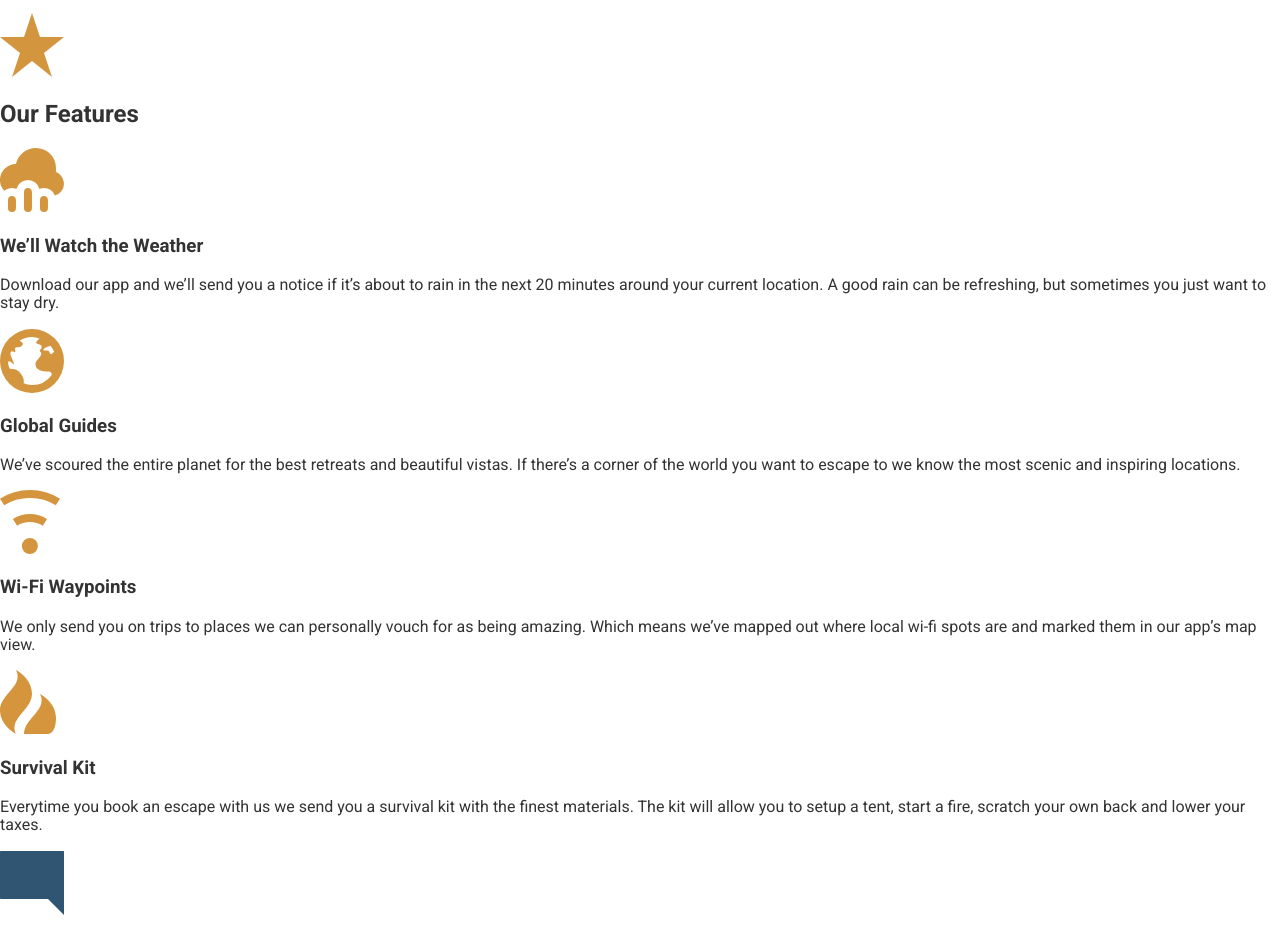
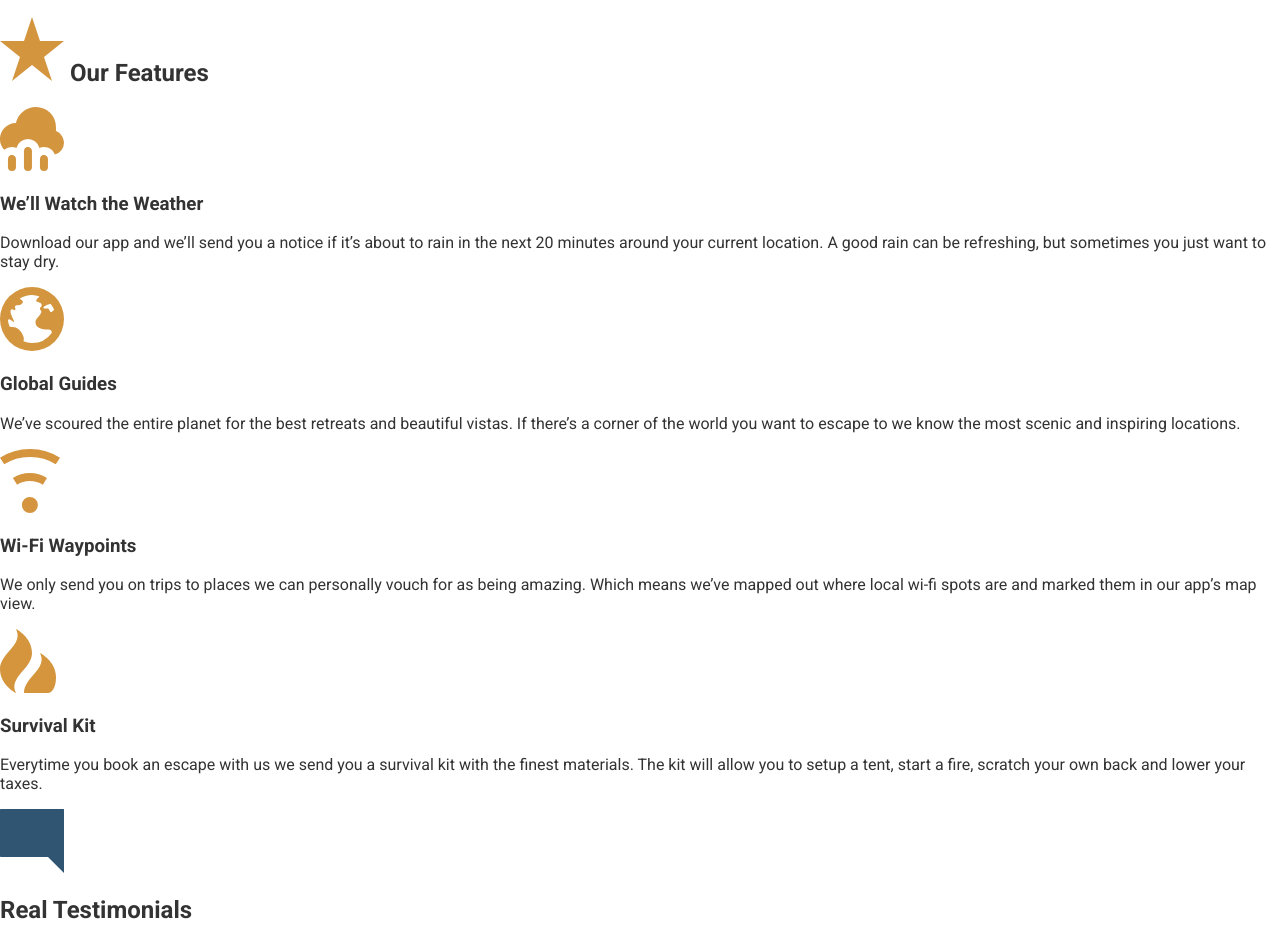
Before and after one commit to Gsyrx/travel-web, a plain HTML site: page app/index.html in a window 1280 px wide. Shown: the part 2074-3002 px from the top of the page. Drawn offline with Linux system fonts and the light colour scheme.

Commit message:
Completed feature section

```diff
--- /dev/null
+++ b/app/assets/styles/modules/_feature-item.css
@@ -0,0 +1,32 @@
+.feature-item {
+  position: relative;
+  padding-bottom: 2.5rem;
+
+  @mixin atSmall {
+    padding-left: 94px;
+  }
+
+  &__icon {
+    display: block;
+    margin: 0 auto;
+
+    @mixin atSmall {
+      position: absolute;
+      left: 0;
+    }
+  }
+
+  &__title {
+    font-size: 1.6rem;
+    font-weight: 300;
+    margin-top: .7em;
+    margin-bottom: .8rem;
+    text-align: center;
+
+    @mixin atSmall {
+      text-align: left;
+      margin-top: 1em;
+      font-size: 1.875rem;
+    }
+  }
+}
--- a/app/assets/styles/modules/_generic-content-container.css
+++ b/app/assets/styles/modules/_generic-content-container.css
@@ -1,8 +1,9 @@
 .generic-content-container {
 
   p {
+    font-weight: 300;
     line-height: 1.65;
-    margin: 1.8rem 0;
+    margin: 0 0 1.8rem 0;
 
     @mixin atSmall {
       font-size: 1.125rem;
--- a/app/assets/styles/modules/_row.css
+++ b/app/assets/styles/modules/_row.css
@@ -6,8 +6,16 @@
     margin-right: -65px;
   }
 
+  &--gutters-large {
+    margin-right: -100px;
+  }
+
   &--gutters > div {
     padding-right: 65px;
+  }
+
+  &--gutters-large > div {
+    padding-right: 100px;
   }
 
   &__b-margin-until-medium {
@@ -29,6 +37,11 @@
       width: 37%;
     }
 
+    &__medium-6 {
+      float: left;
+      width: 50%;
+    }
+
     &__medium-8 {
       float: left;
       width: 66.66%;
@@ -38,4 +51,6 @@
       width: 63%;
     }
   }
+
+
 }
--- /dev/null
+++ b/app/assets/styles/modules/_section-title.css
@@ -0,0 +1,28 @@
+.section-title {
+  font-size: 2.55rem;
+  font-weight: 300;
+  text-align: center;
+
+  @mixin atSmall {
+    font-size: 3.75rem;
+  }
+
+  strong {
+    font-weight: 500;
+  }
+
+  &__icon {
+    display: block;
+    margin-left: auto;
+    margin-right: auto;
+    margin-bottom: .6rem;
+
+    @mixin atSmall {
+      margin-right: .5rem;
+      margin-left: 0;
+      margin-bottom: 0;
+      display: inline-block;
+    }
+  }
+
+}
--- a/app/assets/styles/styles.css
+++ b/app/assets/styles/styles.css
@@ -9,3 +9,4 @@
 @import "modules/_headline";
 @import "modules/_row";
 @import "modules/_generic-content-container";
+@import "modules/_section-title";
--- a/app/index.html
+++ b/app/index.html
@@ -172,40 +172,70 @@
 
     <div id="features" class="page-section page-section--blue">
       <div class="wrapper">
-        <img src="assets/images/icons/star.svg" />
-        <h2>Our Features</h2>
+        <h2 class="section-title">
+          <img class="section-title__icon" src="assets/images/icons/star.svg" />
+          Our <strong>Features</strong>
+        </h2>
 
-        <img src="assets/images/icons/rain.svg" />
-        <h3>We&rsquo;ll Watch the Weather</h3>
+        <div class="row row--gutters-large generic-content-container">
+          <div class="row__medium-6">
+            <div class="feature-item">
+              <img
+                class="feature-item__icon"
+                src="assets/images/icons/rain.svg"
+              />
+              <h3 class="feature-item__title">We&rsquo;ll Watch the Weather</h3>
               <p>
-          Download our app and we&rsquo;ll send you a notice if it&rsquo;s about
-          to rain in the next 20 minutes around your current location. A good
-          rain can be refreshing, but sometimes you just want to stay dry.
+                Download our app and we&rsquo;ll send you a notice if it&rsquo;s
+                about to rain in the next 20 minutes around your current
+                location. A good rain can be refreshing, but sometimes you just
+                want to stay dry.
               </p>
+            </div>
 
-        <img src="assets/images/icons/globe.svg" />
-        <h3>Global Guides</h3>
+            <div class="feature-item">
+              <img
+                class="feature-item__icon"
+                src="assets/images/icons/globe.svg"
+              />
+              <h3 class="feature-item__title">Global Guides</h3>
               <p>
                 We&rsquo;ve scoured the entire planet for the best retreats and
-          beautiful vistas. If there&rsquo;s a corner of the world you want to
-          escape to we know the most scenic and inspiring locations.
+                beautiful vistas. If there&rsquo;s a corner of the world you
+                want to escape to we know the most scenic and inspiring
+                locations.
               </p>
+            </div>
+          </div>
 
-        <img src="assets/images/icons/wifi.svg" />
-        <h3>Wi-Fi Waypoints</h3>
+          <div class="row__medium-6">
+            <div class="feature-item">
+              <img
+                class="feature-item__icon"
+                src="assets/images/icons/wifi.svg"
+              />
+              <h3 class="feature-item__title">Wi-Fi Waypoints</h3>
               <p>
-          We only send you on trips to places we can personally vouch for as
-          being amazing. Which means we&rsquo;ve mapped out where local wi-fi
-          spots are and marked them in our app&rsquo;s map view.
+                We only send you on trips to places we can personally vouch for
+                as being amazing. Which means we&rsquo;ve mapped out where local
+                wi-fi spots are and marked them in our app&rsquo;s map view.
               </p>
+            </div>
 
-        <img src="assets/images/icons/fire.svg" />
-        <h3>Survival Kit</h3>
+            <div class="feature-item">
+              <img
+                class="feature-item__icon"
+                src="assets/images/icons/fire.svg"
+              />
+              <h3 class="feature-item__title">Survival Kit</h3>
               <p>
-          Everytime you book an escape with us we send you a survival kit with
-          the finest materials. The kit will allow you to setup a tent, start a
-          fire, scratch your own back and lower your taxes.
+                Everytime you book an escape with us we send you a survival kit
+                with the finest materials. The kit will allow you to setup a
+                tent, start a fire, scratch your own back and lower your taxes.
               </p>
+            </div>
+          </div>
+        </div>
       </div>
     </div>
 
```
Lines whose indentation alone changed are shown as unchanged.
